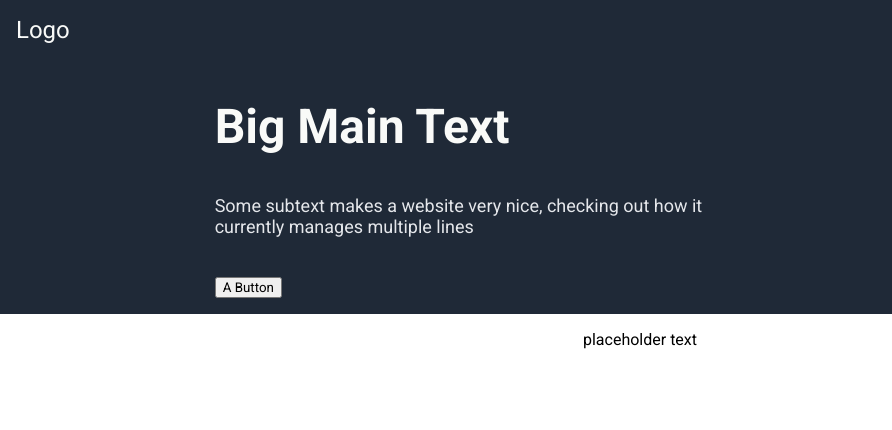
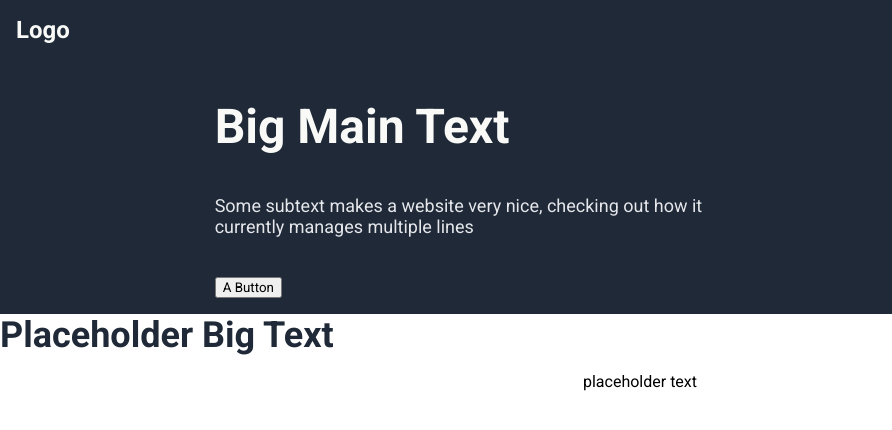
Before and after one commit to YouthHalo/Odin-Project-Landing-Page, a plain HTML site: page index.html in a window 1280 px wide. Shown: the full height of the page, 0-892 px from the left. Drawn offline with Linux system fonts and the light colour scheme.

Commit message:
Setup for 2nd section of website

```diff
--- a/index.html
+++ b/index.html
@@ -30,6 +30,9 @@
             <img class= "main1Image" src="https://i.pinimg.com/originals/c0/3e/15/c03e1529b33bb46e82bbb9fc5ae8c652.jpg" alt="YouthHalo's Profile Picture">
         </div>
     </div>
+    <div class="main2">
+        <div class="main2BigText">Placeholder Big Text</div>
+    </div>
     <div class="footer">
         <p>placeholder text</p>
     </div>
--- a/style.css
+++ b/style.css
@@ -22,6 +22,7 @@ body {
 .logo {
     font-size: 24px;
     color: #F9FAF8;
+    font-weight: bold;
 }
 
 ul {
@@ -75,6 +76,16 @@ ul {
     height: auto;
 }
 
+.main2 {
+    display: flex;
+    flex-direction: column;
+}
+.main2BigText {
+    font-size: 36px;
+    color: #1F2937;
+    font-weight: bolder;
+}
+
 .footer {
     text-align: center;
 }
```
